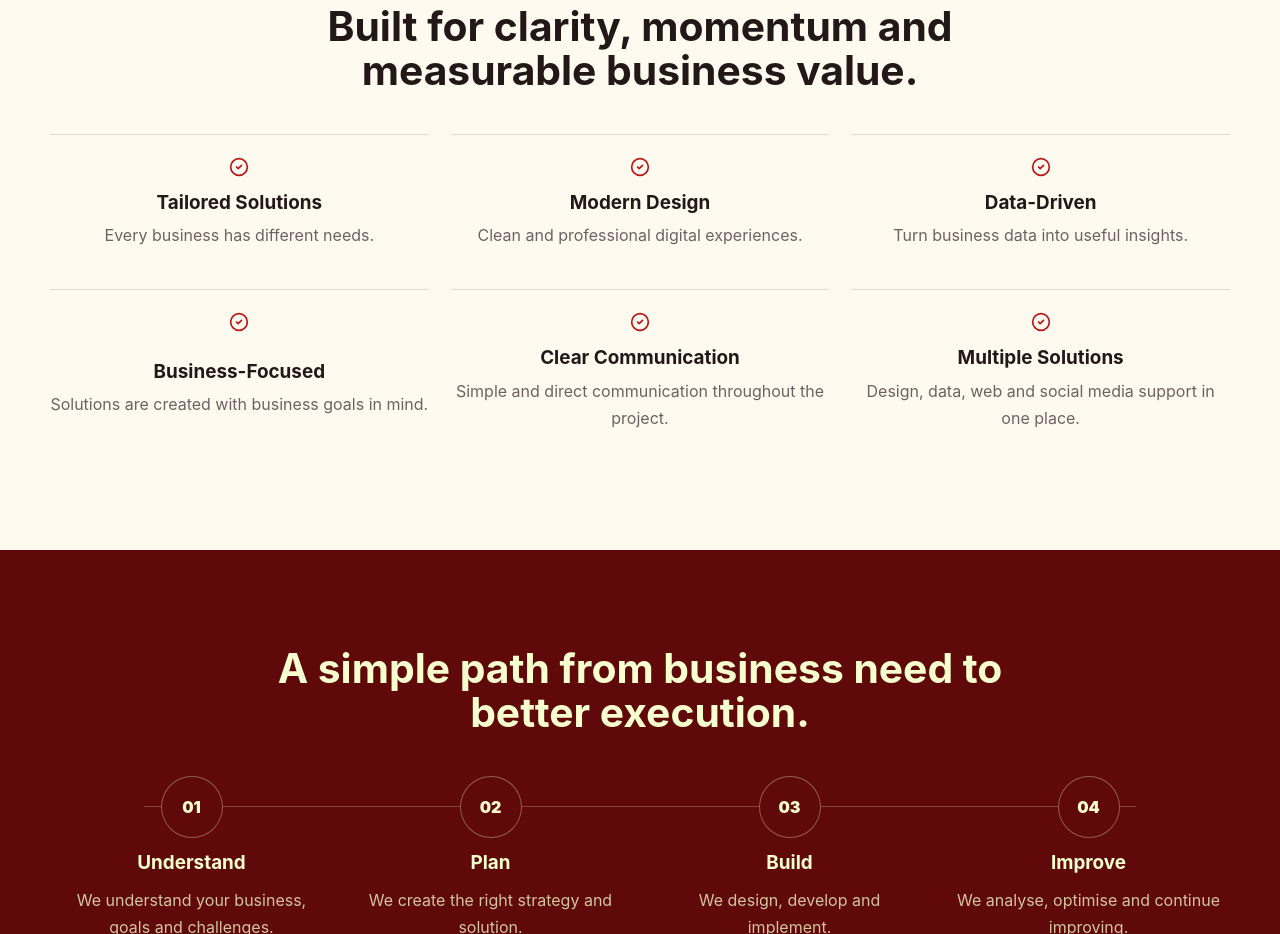
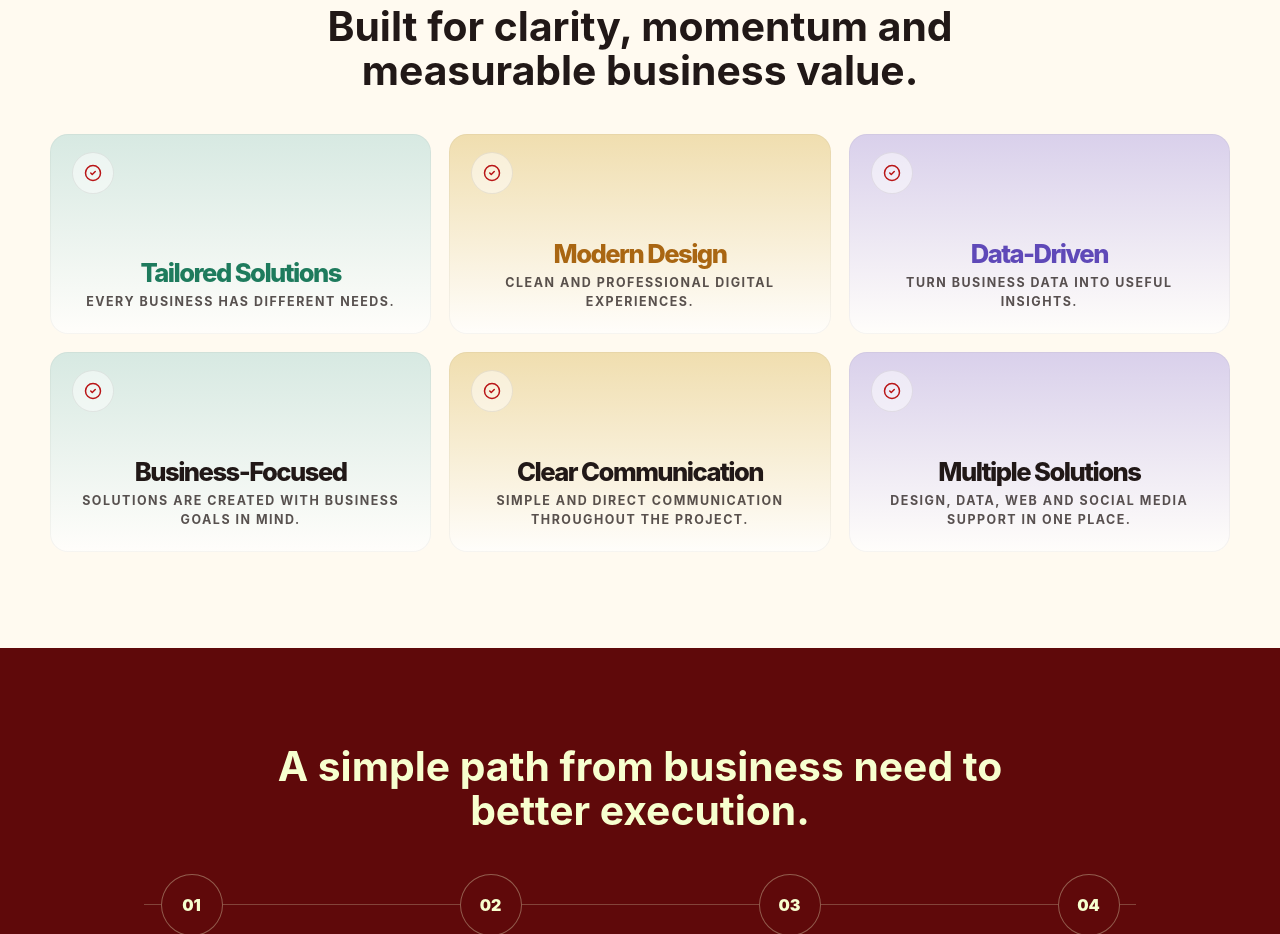
Before and after one commit to denizzaimi/thinksolutions, a React (Vite) app: page / in a window 1280 px wide. Shown: the part 1960-2894 px from the top of the page. Built offline with nearby package versions, Linux system fonts and the light colour scheme.

Commit message:
update 4.5

```diff
--- a/src/components/WhyThinkSolutions.tsx
+++ b/src/components/WhyThinkSolutions.tsx
@@ -7,22 +7,32 @@ type WhyThinkSolutionsProps = {
   copy: (typeof translations)[Language];
 };
 
+const BLOOM_COLORS = ["#d7e9e2", "#f0deaf", "#d9d0eb"];
+
 export function WhyThinkSolutions({ copy }: WhyThinkSolutionsProps) {
   return (
     <section className="section">
       <SectionHeading eyebrow={copy.why.eyebrow} title={copy.why.title} />
+
       <div className="why-grid">
-        {copy.why.points.map((point) => (
+        {copy.why.points.map((point, index) => (
           <motion.article
             className="why-item"
             key={point.title}
-            initial={{ opacity: 0, y: 16 }}
+            initial={{ opacity: 0, y: 18 }}
             whileInView={{ opacity: 1, y: 0 }}
-            viewport={{ once: true, amount: 0.25 }}
-            transition={{ duration: 0.45 }}
+            viewport={{ once: true, amount: 0.2 }}
+            transition={{ duration: 0.45, delay: index * 0.06, ease: "easeOut" }}
+            whileHover={{ y: -4, scale: 1.01 }}
+            style={{
+              background: `linear-gradient(180deg, ${BLOOM_COLORS[index % BLOOM_COLORS.length]} 0%, rgba(255,255,255,0.7) 100%)`,
+            }}
           >
-            <CheckCircle2 size={20} aria-hidden="true" />
-            <div>
+            <div className="why-item__badge" aria-hidden="true">
+              <CheckCircle2 size={18} />
+            </div>
+
+            <div className="why-item__content">
               <h3>{point.title}</h3>
               <p>{point.description}</p>
             </div>
--- a/src/index.css
+++ b/src/index.css
@@ -693,26 +693,80 @@ img {
 .why-grid {
   display: grid;
   grid-template-columns: repeat(3, minmax(0, 1fr));
-  gap: 18px 22px;
+  gap: 18px;
+  margin-top: 32px;
 }
 
 .why-item {
-  display: grid;
-  justify-items: center;
-  gap: 14px;
-  min-height: 132px;
-  padding: 22px 0;
-  border-top: 1px solid var(--border);
-  text-align: center;
-}
-
-.why-item svg {
-  flex: 0 0 auto;
+  position: relative;
+  display: flex;
+  flex-direction: column;
+  justify-content: flex-end;
+  min-height: 200px;
+  padding: 22px 20px 22px;
+  border-radius: 18px;
+  overflow: hidden;
+  box-shadow: inset 0 0 0 1px rgba(33, 24, 23, 0.04);
+  transition:
+    transform 260ms cubic-bezier(0.2, 0.8, 0.2, 1),
+    box-shadow 260ms ease,
+    filter 260ms ease;
+}
+
+.why-item:hover {
+  box-shadow: inset 0 0 0 1px rgba(33, 24, 23, 0.08), 0 16px 28px rgba(33, 24, 23, 0.06);
+  filter: saturate(1.05);
+}
+
+.why-item__badge {
+  position: absolute;
+  top: 18px;
+  left: 22px;
+  display: inline-flex;
+  align-items: center;
+  justify-content: center;
+  width: 42px;
+  height: 42px;
+  border-radius: 50%;
+  background: rgba(255, 255, 255, 0.48);
   color: var(--primary);
-}
-
-.why-item h3 {
-  margin-bottom: 8px;
+  box-shadow: inset 0 0 0 1px rgba(33, 24, 23, 0.08);
+}
+
+.why-item__content {
+  display: grid;
+  gap: 8px;
+}
+
+.why-item__content h3 {
+  margin: 0;
+  color: var(--text);
+  font-size: clamp(1.55rem, 2vw, 2.5rem);
+  line-height: 0.98;
+  letter-spacing: -0.06em;
+  font-weight: 800;
+}
+
+.why-item__content p {
+  margin: 0;
+  color: rgba(33, 24, 23, 0.75);
+  font-size: 0.78rem;
+  line-height: 1.5;
+  letter-spacing: 0.12em;
+  text-transform: uppercase;
+  font-weight: 700;
+}
+
+.why-item:nth-child(1) .why-item__content h3 {
+  color: #1e7b5d;
+}
+
+.why-item:nth-child(2) .why-item__content h3 {
+  color: #a96612;
+}
+
+.why-item:nth-child(3) .why-item__content h3 {
+  color: #5f49b8;
 }
 
 .process {
```
